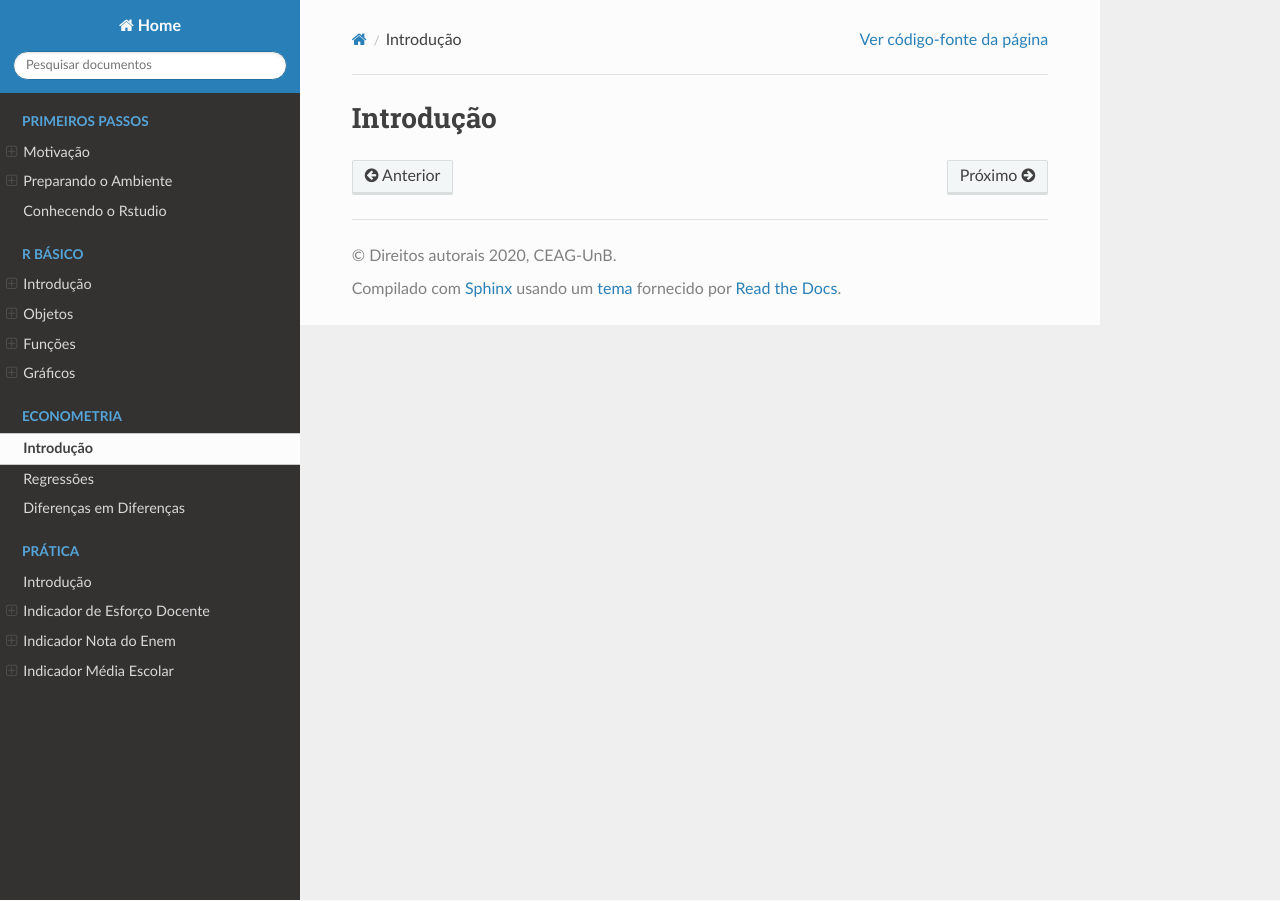
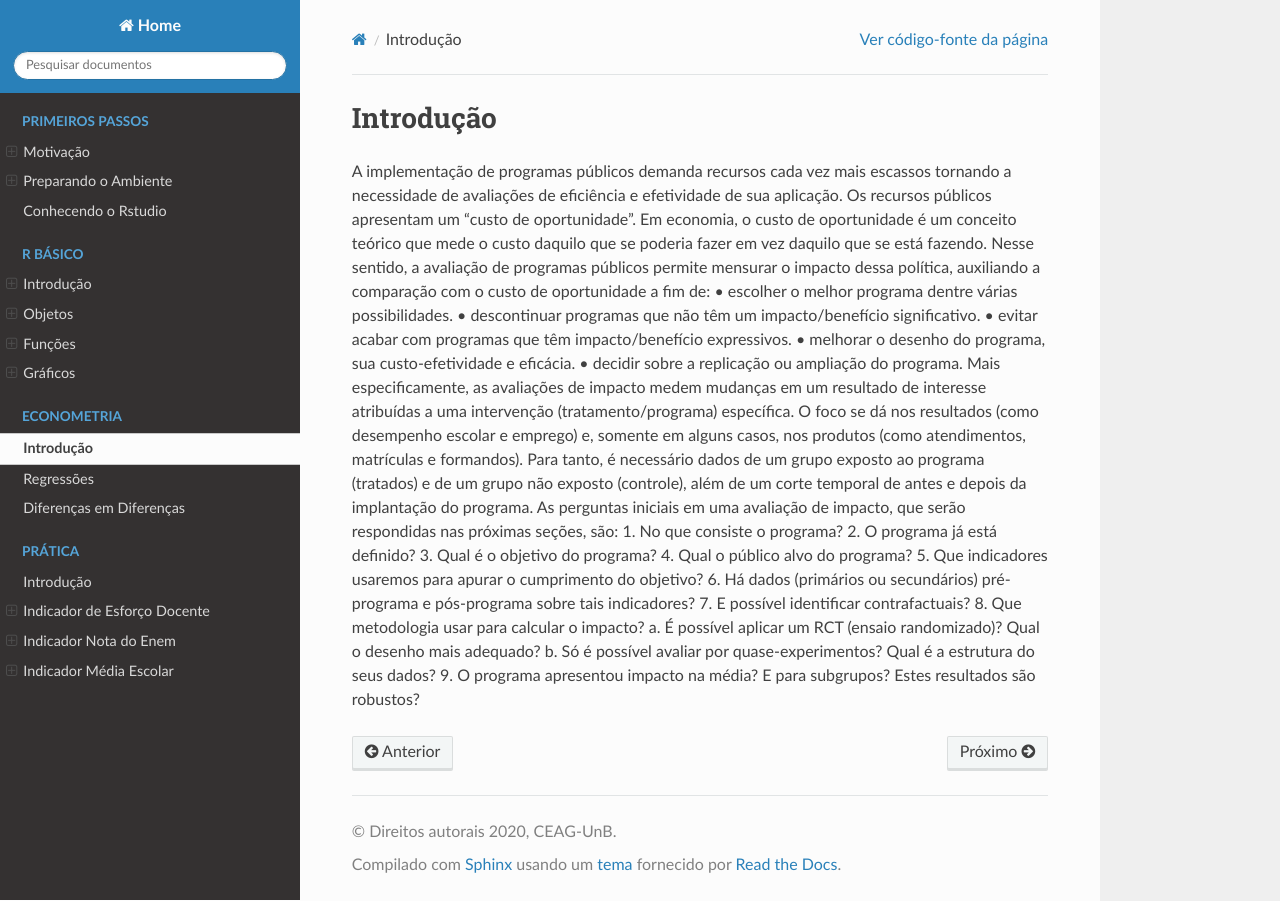
Before and after one commit to VitorGGs/manual-diff, a Sphinx documentation site: the page built from docs/econometria/introducao.rst, in a window 1280 px wide. Built offline with Sphinx 7.4.7 and the Read the Docs theme 2.0.0, drawn with Linux system fonts in a browser that asks for light colours.

Commit message:
Update introducao.rst

```diff
--- a/docs/econometria/introducao.rst
+++ b/docs/econometria/introducao.rst
@@ -1,3 +1,23 @@
 """"""""""
 Introdução
 """"""""""
+A implementação de programas públicos demanda recursos cada vez mais escassos tornando a necessidade de avaliações de eficiência e efetividade de sua aplicação. Os recursos públicos apresentam um “custo de oportunidade”. Em economia, o custo de oportunidade é um conceito teórico que mede o custo daquilo que se poderia fazer em vez daquilo que se está fazendo.
+Nesse sentido, a avaliação de programas públicos permite mensurar o impacto dessa política, auxiliando a comparação com o custo de oportunidade a fim de:
+•	escolher o melhor programa dentre várias possibilidades.
+•	descontinuar programas que não têm um impacto/benefício significativo.
+•	evitar acabar com programas que têm impacto/benefício expressivos.
+•	melhorar o desenho do programa, sua custo-efetividade e eficácia.
+•	decidir sobre a replicação ou ampliação do programa.
+Mais especificamente, as avaliações de impacto medem mudanças em um resultado de interesse atribuídas a uma intervenção (tratamento/programa) específica. O foco se dá nos resultados (como desempenho escolar e emprego) e, somente em alguns casos, nos produtos (como atendimentos, matrículas e formandos). Para tanto, é necessário dados de um grupo exposto ao programa (tratados) e de um grupo não exposto (controle), além de um corte temporal de antes e depois da implantação do programa.
+As perguntas iniciais em uma avaliação de impacto, que serão respondidas nas próximas seções, são:
+1.	No que consiste o programa?
+2.	O programa já está definido?
+3.	Qual é o objetivo do programa?
+4.	Qual o público alvo do programa?
+5.	Que indicadores usaremos para apurar o cumprimento do objetivo?
+6.	Há dados (primários ou secundários) pré-programa e pós-programa sobre tais indicadores?
+7.	E possível identificar contrafactuais?
+8.	Que metodologia usar para calcular o impacto?
+a.	É possível aplicar um RCT (ensaio randomizado)? Qual o desenho mais adequado?
+b.	Só é possível avaliar por quase-experimentos? Qual é a estrutura do seus dados?
+9.	O programa apresentou impacto na média? E para subgrupos? Estes resultados são robustos?
```
